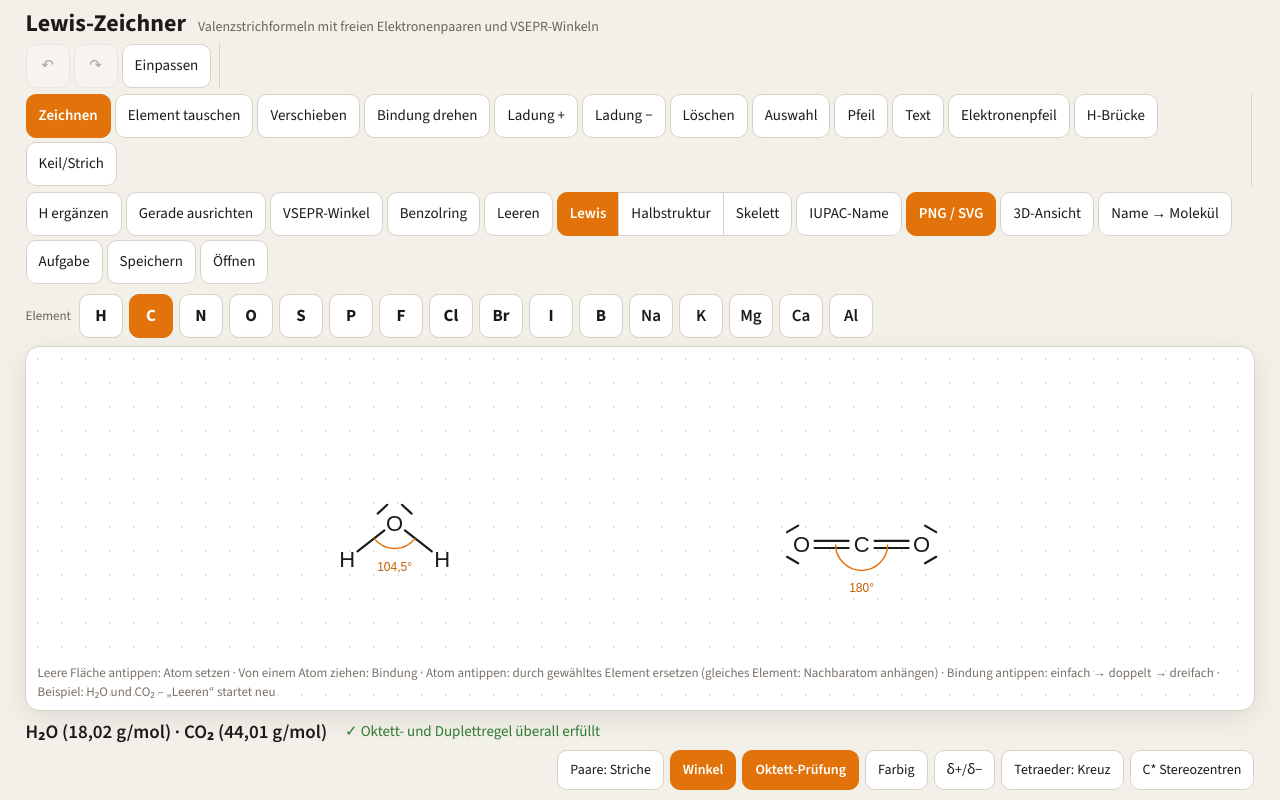
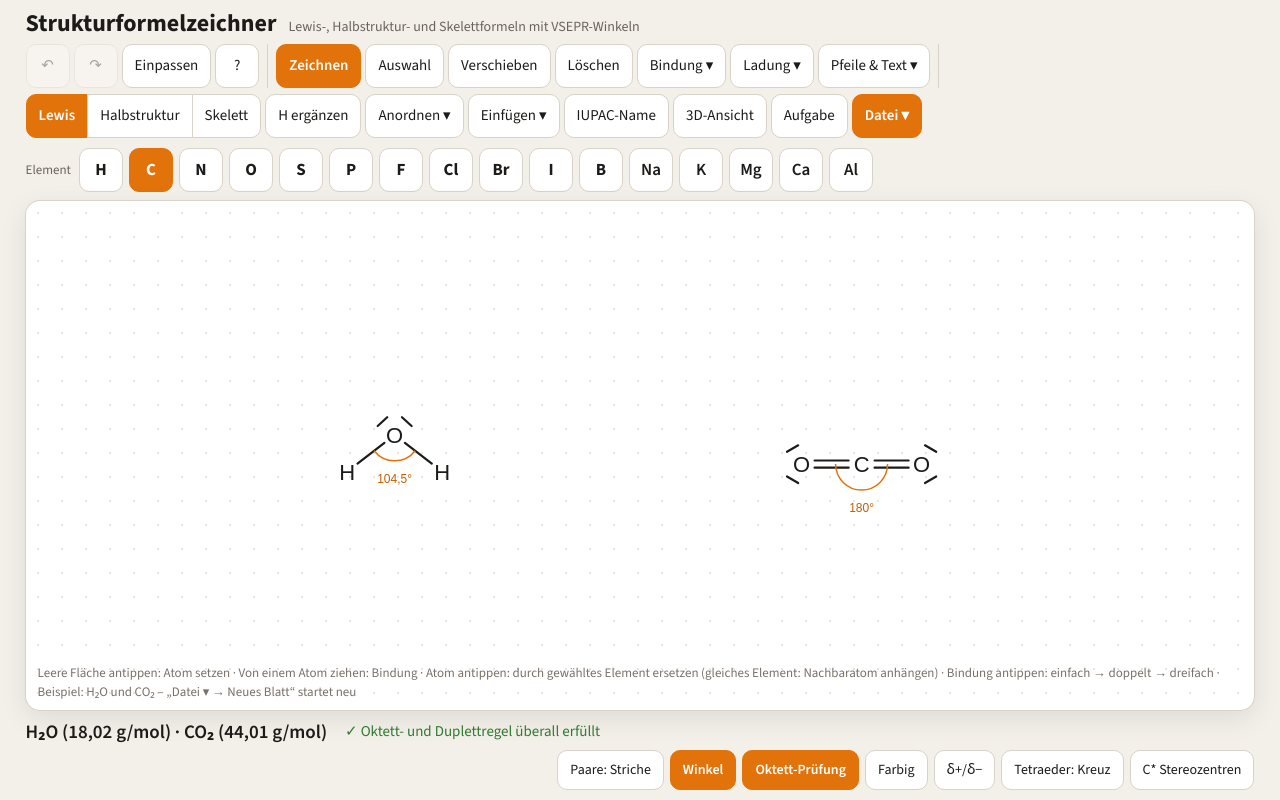
Before and after one commit to mikusaum-spec/mikusaum-spec.github.io, a plain HTML site: page Strukturformelzeichner/index.html in a window 1280 px wide. Drawn offline with nearby package versions, Linux system fonts and the light colour scheme.

Commit message:
Strukturformelzeichner: aufgeräumte Werkzeugleiste mit Menüs, Kurzanleitung, Titel, 3D-Schließen vorne
Co-Authored-By: Claude Opus 5.5 <noreply@anthropic.com>
Claude-Session: https://claude.ai/code/session_011PkJZSUH8hUSmQX1pzVsca

```diff
--- a/Strukturformelzeichner/index.html
+++ b/Strukturformelzeichner/index.html
@@ -3,7 +3,7 @@
 <head>
 <meta charset="utf-8">
 <meta name="viewport" content="width=device-width, initial-scale=1">
-<title>Lewis-Zeichner</title>
+<title>Strukturformelzeichner</title>
 <link rel="preconnect" href="https://fonts.googleapis.com">
 <link href="https://fonts.googleapis.com/css2?family=Source+Sans+3:wght@400;600;700&display=swap" rel="stylesheet">
 <style>
@@ -47,6 +47,12 @@ footer{display:flex;flex-wrap:wrap;gap:4px 18px;align-items:center;padding:4px m
 .row{display:flex;gap:8px;flex-wrap:wrap;align-items:center}
 .card p{margin:6px 0 12px;font-size:14px;color:var(--mut)}
 .mobOnly{display:none}
+.dd{display:inline-flex}.ddm{display:none;position:fixed;z-index:9;flex-direction:column;gap:4px;padding:6px;background:var(--btn);border:1px solid var(--line);border-radius:12px;box-shadow:0 8px 24px rgb(0 0 0 / .16);min-width:190px}
+.ddm.show{display:flex}.ddm button{text-align:left;justify-content:flex-start}
+body.mob #shBody .ddb{display:none}body.mob #shBody .dd{display:contents}
+body.mob #shBody .ddm{display:flex;position:static;flex-direction:row;flex-wrap:wrap;box-shadow:none;border:0;padding:0;background:none;min-width:0;width:100%}
+body.mob #shBody .ddm::before{content:attr(data-l);width:100%;font-size:13px;color:var(--mut);margin-top:6px}
+.help h3{font-size:16px;margin:14px 0 4px}.help ul{margin:0;padding-left:20px;font-size:14px;line-height:1.5}.help li{margin:2px 0}
 .v3{position:absolute;inset:0;background:#fff;display:none;z-index:3}.v3.show{display:block}
 .v3 canvas{position:absolute;inset:0;width:100%;height:100%;touch-action:none;cursor:grab}
 .v3bar{position:absolute;top:8px;left:8px;right:8px;display:flex;flex-wrap:wrap;gap:4px;justify-content:center}.v3bar button{min-height:40px;font-size:14px;padding:0 10px}
@@ -75,45 +81,34 @@ body.mob #fo{font-size:14px;white-space:nowrap;overflow:hidden;text-overflow:ell
 </style>
 </head>
 <body>
-<header><h1>Lewis-Zeichner</h1><span class="sub">Valenzstrichformeln mit freien Elektronenpaaren und VSEPR-Winkeln</span></header>
+<header><h1>Strukturformelzeichner</h1><span class="sub">Lewis-, Halbstruktur- und Skelettformeln mit VSEPR-Winkeln</span></header>
 <div class="bar" id="bar1">
   <div class="grp mobOnly"><button id="bMore">☰ Mehr</button></div>
-  <div class="grp"><button id="bU" aria-label="Rückgängig" title="Rückgängig">↶</button><button id="bR" aria-label="Wiederholen" title="Wiederholen">↷</button><button id="bF" title="Alles ins Bild holen">Einpassen</button></div>
+  <div class="grp"><button id="bU" aria-label="Rückgängig" title="Rückgängig">↶</button><button id="bR" aria-label="Wiederholen" title="Wiederholen">↷</button><button id="bF" title="Alles ins Bild holen">Einpassen</button><button id="bHelp" aria-label="Hilfe" title="Hilfe">?</button></div>
   <div class="grp" id="tools">
     <button data-t="draw" class="on">Zeichnen</button>
-    <button data-t="swap">Element tauschen</button>
+    <button data-t="sel">Auswahl</button>
     <button data-t="move">Verschieben</button>
-    <button data-t="hand">Bindung drehen</button>
-    <button data-t="qp">Ladung +</button>
-    <button data-t="qm">Ladung −</button>
     <button data-t="del">Löschen</button>
-    <button data-t="sel">Auswahl</button>
-    <button data-t="arrow">Pfeil</button>
-    <button data-t="text">Text</button>
-    <button data-t="curve">Elektronenpfeil</button>
-    <button data-t="hb">H-Brücke</button>
-    <button data-t="stereo">Keil/Strich</button>
+    <span class="dd"><button class="ddb" data-l="Bindung">Bindung ▾</button><div class="ddm" data-l="Bindung"><button data-t="hand">Bindung drehen</button><button data-t="stereo">Keil/Strich</button></div></span>
+    <span class="dd"><button class="ddb" data-l="Ladung">Ladung ▾</button><div class="ddm" data-l="Ladung"><button data-t="qp">Ladung +</button><button data-t="qm">Ladung −</button></div></span>
+    <span class="dd"><button class="ddb" data-l="Pfeile &amp; Text">Pfeile &amp; Text ▾</button><div class="ddm" data-l="Pfeile &amp; Text"><button data-t="arrow">Reaktionspfeil</button><button data-t="curve">Elektronenpfeil</button><button data-t="hb">H-Brücke</button><button data-t="text">Text</button></div></span>
   </div>
   <div class="grp" id="acts">
+    <span class="seg" id="bM"><button data-m="lewis">Lewis</button><button data-m="half">Halbstruktur</button><button data-m="skel">Skelett</button></span>
     <button id="bH">H ergänzen</button>
-    <button id="bG">Gerade ausrichten</button>
-    <button id="bA">VSEPR-Winkel</button>
-    <button id="bB">Benzolring</button>
-    <button id="bC">Leeren</button>
-    <span class="seg" id="bM"><button data-m="lewis">Lewis</button><button data-m="half">Halbstruktur</button><button data-m="skel">Skelett</button></span>
+    <span class="dd"><button class="ddb">Anordnen ▾</button><div class="ddm" data-l="Anordnen"><button id="bG">Gerade ausrichten</button><button id="bA">VSEPR-Winkel</button></div></span>
+    <span class="dd"><button class="ddb">Einfügen ▾</button><div class="ddm" data-l="Einfügen"><button id="bNm">Name → Molekül</button><button id="bB">Benzolring</button></div></span>
     <button id="bN">IUPAC-Name</button>
-    <button id="bP" class="on">PNG / SVG</button>
     <button id="b3">3D-Ansicht</button>
-    <button id="bNm">Name → Molekül</button>
     <button id="bTk">Aufgabe</button>
-    <button id="bS">Speichern</button>
-    <button id="bO">Öffnen</button><input type="file" id="fi" accept=".json,application/json" hidden>
+    <span class="dd"><button class="ddb on">Datei ▾</button><div class="ddm" data-l="Datei"><button id="bP">Bild exportieren (PNG / SVG)</button><button id="bS">Speichern</button><button id="bO">Öffnen</button><button id="bC">Neues Blatt</button></div></span><input type="file" id="fi" accept=".json,application/json" hidden>
   </div>
 </div>
 <div class="bar pal" id="pal"></div>
 <div class="task" id="task"></div>
 <main class="board"><svg id="sv" aria-label="Zeichenfläche"></svg><div class="ctx" id="ctx"></div><div class="v3" id="v3"><canvas id="c3" aria-label="3D-Modell"></canvas>
-  <div class="v3bar"><span class="seg" id="v3s"><button data-s="ball" class="on">Kugel-Stab</button><button data-s="space">Kalotte</button><button data-s="stick">Stäbe</button></span><button id="v3l" class="on">Elektronenpaare</button><button id="v3r">Drehen ▶</button><button id="v3p">Bild speichern</button><button id="v3x" class="on">Schließen</button></div>
+  <div class="v3bar"><button id="v3x" class="on">✕ Schließen</button><span class="seg" id="v3s"><button data-s="ball" class="on">Kugel-Stab</button><button data-s="space">Kalotte</button><button data-s="stick">Stäbe</button></span><button id="v3l" class="on">Elektronenpaare</button><button id="v3r">Drehen ▶</button><button id="v3p">Bild speichern</button></div>
   <div class="v3i" id="v3i"></div></div><div class="hint" id="hint"></div></main>
 <footer id="foot">
   <span id="fo"></span><span id="pr"></span><span id="tn"></span>
@@ -150,6 +145,27 @@ body.mob #fo{font-size:14px;white-space:nowrap;overflow:hidden;text-overflow:ell
   <p id="tkE" class="msg"></p>
   <div class="row"><button id="tkGo" class="on">Hier starten</button><button id="tkL">Link für die Klasse erzeugen</button></div>
   <div id="tkLB" style="display:none"><input id="tkLink" class="inp" readonly><div class="row"><button id="tkCp">Link kopieren</button></div></div>
+</div></div>
+<div class="modal" id="hpD"><div class="card help">
+  <div class="row" style="justify-content:space-between"><b>So geht's</b><button id="hpX">Schließen</button></div>
+  <h3>Zeichnen</h3><ul>
+  <li>Element oben wählen, auf eine leere Stelle tippen: Atom setzen.</li>
+  <li>Auf ein Atom tippen: Nachbaratom anhängen (gleiches Element) oder Atom ersetzen (anderes Element).</li>
+  <li>Von einem Atom wegziehen: Bindung zeichnen. Bindung antippen: einfach → doppelt → dreifach.</li>
+  <li><b>H ergänzen</b> füllt fehlende H-Atome auf. Rot markierte Atome erfüllen die Oktett- bzw. Duplettregel noch nicht.</li></ul>
+  <h3>Bearbeiten</h3><ul>
+  <li><b>Auswahl:</b> Molekül antippen oder Rahmen aufziehen, dann verschieben, drehen, duplizieren oder löschen.</li>
+  <li><b>Bindung ▾</b>: Molekülteil um eine Bindung drehen, Keil/Strich setzen. <b>Ladung ▾</b>: Ladungen setzen.</li>
+  <li><b>Pfeile &amp; Text ▾</b>: Reaktionspfeile, Elektronenpfeile (vom Elektronenpaar zum Ziel ziehen), H-Brücken, Beschriftungen.</li>
+  <li>↶ ↷ macht Schritte rückgängig.</li></ul>
+  <h3>Ansicht</h3><ul>
+  <li>Zwei Finger oder Mausrad: zoomen. <b>Einpassen</b> holt alles ins Bild.</li>
+  <li><b>Lewis | Halbstruktur | Skelett</b> wechselt die Formelart.</li>
+  <li><b>Anordnen ▾</b>: im 90°-Raster ausrichten (mehrfach tippen: weitere Anordnungen) oder nach VSEPR-Winkeln.</li>
+  <li><b>IUPAC-Name</b> zeigt Namen an, <b>3D-Ansicht</b> zeigt das räumliche Modell.</li></ul>
+  <h3>Aufgaben und Dateien</h3><ul>
+  <li><b>Aufgabe</b>: Molekül zum Namen, zur Summenformel oder Isomere suchen – mit Prüfen-Knopf und Link für die Klasse.</li>
+  <li><b>Datei ▾</b>: Bild als PNG/SVG exportieren, Zeichnung speichern und öffnen, neues Blatt.</li></ul>
 </div></div>
 <div class="modal" id="md"><div class="card">
   <div class="row" style="justify-content:space-between"><b>PNG-Export</b><button id="mx">Schließen</button></div>
@@ -602,7 +618,7 @@ function status(probs,tet){const cs=comps();$('fo').textContent=cs.length?cs.sli
   else{pr.className='';pr.textContent='✓ Oktett- und Duplettregel überall erfüllt'}
   $('tn').textContent=tet&&O.ang?'* Tetraeder: räumlich 109,5°, in der Ebene als Kreuz gezeichnet':''}
 
-let hf=null;function setHint(){$('hint').textContent=HINTS[tool]+(exNote?' · Beispiel: H₂O und CO₂ – „Leeren“ startet neu':'');clearTimeout(hf);if(document.body.classList.contains('mob'))hf=setTimeout(()=>{$('hint').textContent=''},5000)}
+let hf=null;function setHint(){$('hint').textContent=HINTS[tool]+(exNote?' · Beispiel: H₂O und CO₂ – „Datei ▾ → Neues Blatt“ startet neu':'');clearTimeout(hf);if(document.body.classList.contains('mob'))hf=setTimeout(()=>{$('hint').textContent=''},5000)}
 function flash(m){$('hint').textContent=m;clearTimeout(ht);ht=setTimeout(setHint,2500)}
 function save(){try{localStorage.setItem(KEY,JSON.stringify({S,O,sel}))}catch(_){}}
 function load(){try{const d=JSON.parse(localStorage.getItem(KEY));if(d&&d.S&&Array.isArray(d.S.atoms)){S=d.S;S.items=S.items||[];Object.assign(O,d.O||{});if(EL[d.sel])sel=d.sel;return true}}catch(_){}return false}
@@ -809,8 +825,15 @@ $('mt').onclick=()=>{O.tr=!O.tr;$('mt').textContent='Hintergrund: '+(O.tr?'trans
 $('mx').onclick=()=>$('md').classList.remove('show');
 $('md').onclick=e=>{if(e.target===$('md'))$('md').classList.remove('show')};
 
-function setTool(t){tool=t;if(t!=='sel')selClear();RB=null;ARP=null;CUP=null;HBP=null;document.querySelectorAll('#tools button').forEach(b=>b.classList.toggle('on',b.dataset.t===t));setHint();render()}
-document.querySelectorAll('#tools button').forEach(b=>b.onclick=()=>setTool(b.dataset.t));
+function setTool(t){tool=t;if(t!=='sel')selClear();RB=null;ARP=null;CUP=null;HBP=null;document.querySelectorAll('#tools button[data-t]').forEach(b=>b.classList.toggle('on',b.dataset.t===t));document.querySelectorAll('#tools .dd').forEach(d=>{const act=d.querySelector(`[data-t="${t}"]`),bb=d.querySelector('.ddb');bb.classList.toggle('on',!!act);bb.textContent=(act?act.textContent:bb.dataset.l)+' ▾'});setHint();render()}
+document.querySelectorAll('#tools button[data-t]').forEach(b=>b.onclick=()=>setTool(b.dataset.t));
+function ddClose(){document.querySelectorAll('.ddm.show').forEach(m=>m.classList.remove('show'))}
+document.querySelectorAll('.ddb').forEach(b=>b.onclick=e=>{e.stopPropagation();const m=b.nextElementSibling,open=m.classList.contains('show');ddClose();if(open)return;
+  const r=b.getBoundingClientRect();m.classList.add('show');const w=m.offsetWidth;m.style.left=Math.max(6,Math.min(innerWidth-w-6,r.left))+'px';m.style.top=(r.bottom+4)+'px'});
+document.querySelectorAll('.ddm').forEach(m=>m.addEventListener('click',()=>setTimeout(ddClose,0)));
+document.addEventListener('pointerdown',e=>{if(!e.target.closest('.dd'))ddClose()});
+document.querySelectorAll('.bar').forEach(b=>b.addEventListener('scroll',ddClose,{passive:true}));window.addEventListener('resize',ddClose);
+window.addEventListener('scroll',ddClose,true);
 function pal(){$('pal').innerHTML='<span class="lab">Element</span>'+PAL.map(e=>`<button data-e="${e}" class="${MET.has(e)?'m ':''}${e===sel?'on':''}">${e}</button>`).join('');
   $('pal').querySelectorAll('button').forEach(b=>b.onclick=()=>{sel=b.dataset.e;if(tool!=='draw'&&tool!=='swap')setTool('draw');pal();save()})}
 function opts(){$('oL').textContent='Paare: '+(O.lp==='bar'?'Striche':'Punkte');$('oW').classList.toggle('on',O.ang);$('oO').classList.toggle('on',O.chk);$('oF').classList.toggle('on',O.col);$('oD').classList.toggle('on',O.dp);$('oT').textContent='Tetraeder: '+(O.tw?'Keil-Strich':'Kreuz');$('oT').classList.toggle('on',O.tw);$('oS').classList.toggle('on',O.sc);$('bN').classList.toggle('on',O.nm);document.querySelectorAll('#bM button').forEach(x=>x.classList.toggle('on',x.dataset.m===O.mode));$('mt').textContent='Hintergrund: '+(O.tr?'transparent':'weiß')}
@@ -829,12 +852,12 @@ $('bA').onclick=()=>{if(!S.atoms.length)return;snap();vsepr();O.ang=true;opts();
 let gS=null;
 $('bG').onclick=()=>{if(!S.atoms.length)return;if(skel()){snap();skelApply();commit();flash('Zickzack neu angeordnet.');return}const cur=JSON.stringify(S),v=gS&&gS.after===cur?gS.v+1:0;snap();const g=gridLayout(v);O.ang=false;opts();commit();gS={after:JSON.stringify(S),v};
   flash((g.n>1?`Anordnung ${v%g.n+1} von ${g.n} – nochmal tippen für die nächste. `:'Ausgerichtet. ')+(g.tight?'Eine Bindung zum Ast ist länger, sonst hätten die H-Atome keinen Platz.':g.skipped?'Ringe bleiben unverändert.':''))};
-$('bC').onclick=()=>{if(!S.atoms.length&&!S.items.length)return;snap();selClear();S={atoms:[],bonds:[],items:[],n:S.n};commit();flash('Blatt geleert – mit ↶ zurückholen.')};
+$('bC').onclick=()=>{if(!S.atoms.length&&!S.items.length)return;snap();selClear();S={atoms:[],bonds:[],items:[],n:S.n};commit();flash('Neues Blatt – mit ↶ zurückholen.')};
 document.addEventListener('keydown',e=>{const k=e.key.toLowerCase();if(e.target.closest&&e.target.closest('input')){if(k==='enter'&&EDIT&&e.target.id!=='nmI'&&e.target.id!=='tkI'){e.preventDefault();edOk()}if(k==='escape')closeEd();return}if(k==='escape'&&EDIT){closeEd();return}
   if((e.ctrlKey||e.metaKey)&&k==='z'){e.preventDefault();e.shiftKey?redo():undo();return}
   if((e.ctrlKey||e.metaKey)&&k==='y'){e.preventDefault();redo();return}
   if(e.ctrlKey||e.metaKey||e.altKey)return;const m={h:'H',c:'C',n:'N',o:'O',s:'S',p:'P',f:'F',b:'B',i:'I'}[k];if(m){sel=m;pal();save()}
-  if(k==='escape'){$('md').classList.remove('show');if($('v3').classList.contains('show'))close3()}});
+  if(k==='escape'){ddClose();$('hpD').classList.remove('show');$('md').classList.remove('show');if($('v3').classList.contains('show'))close3()}});
 window.addEventListener('resize',render);
 const mq=matchMedia('(max-width: 700px), (max-height: 520px)');
 function layoutMode(){const m=mq.matches;document.body.classList.toggle('mob',m);if(m){$('shBody').appendChild($('acts'));$('shBody').appendChild($('opts'))}else{$('sh').classList.remove('show');$('bar1').appendChild($('acts'));$('foot').appendChild($('opts'))}render()}
@@ -842,6 +865,7 @@ mq.addEventListener?mq.addEventListener('change',layoutMode):mq.addListener(layo
 $('bMore').onclick=()=>$('sh').classList.add('show');$('shx').onclick=()=>$('sh').classList.remove('show');$('sh').onclick=e=>{if(e.target===$('sh'))$('sh').classList.remove('show')};
 $('acts').addEventListener('click',e=>{if(e.target.closest('button')&&document.body.classList.contains('mob'))$('sh').classList.remove('show')});
 $('bF').onclick=fitView;
+$('bHelp').onclick=()=>$('hpD').classList.add('show');$('hpX').onclick=()=>$('hpD').classList.remove('show');$('hpD').onclick=e=>{if(e.target===$('hpD'))$('hpD').classList.remove('show')};
 $('b3').onclick=open3;$('v3x').onclick=close3;
 $('v3l').onclick=()=>{LP3=!LP3;v3ui();draw3()};
 $('v3r').onclick=()=>{ROT3=!ROT3;v3ui();cancelAnimationFrame(raf3);draw3()};
```
